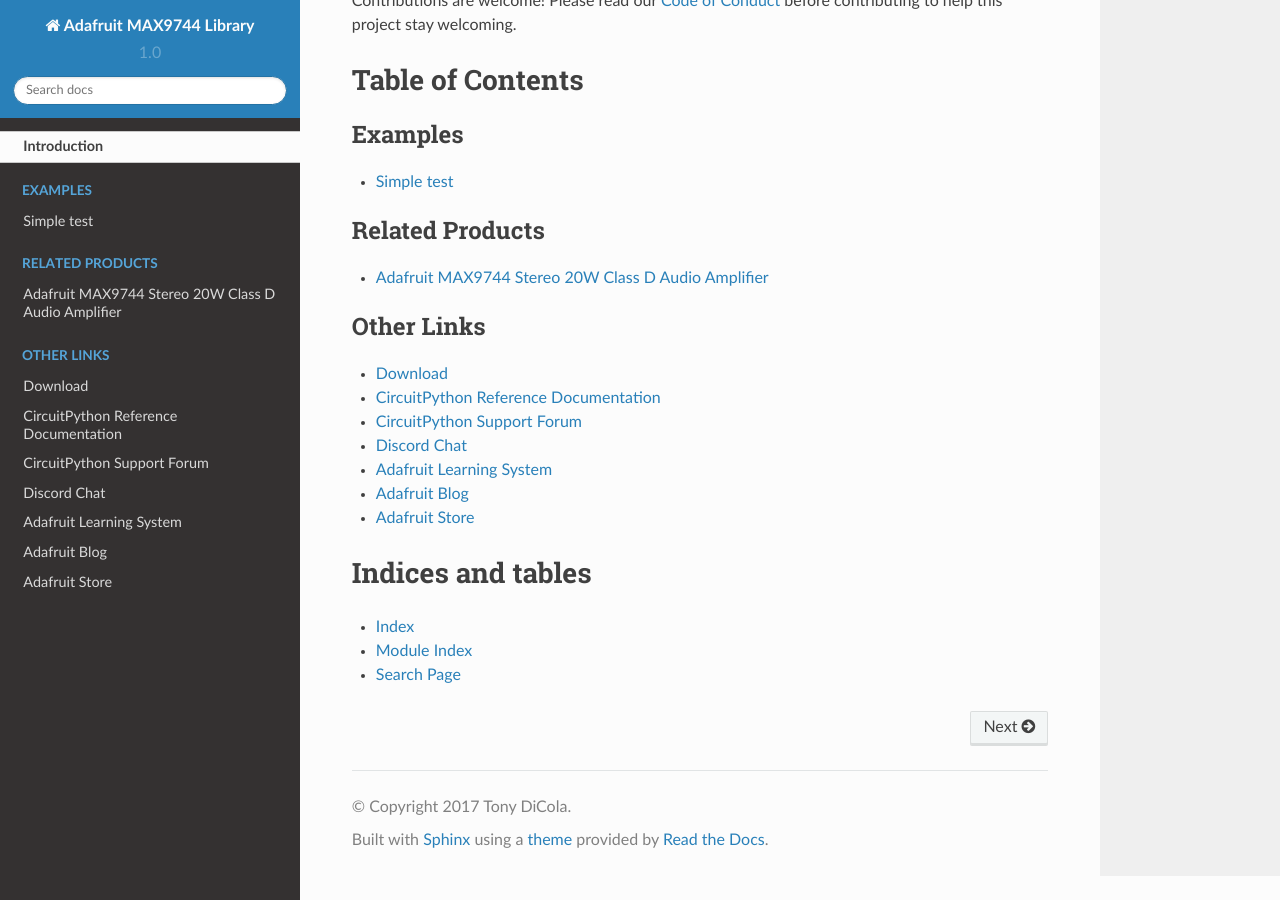
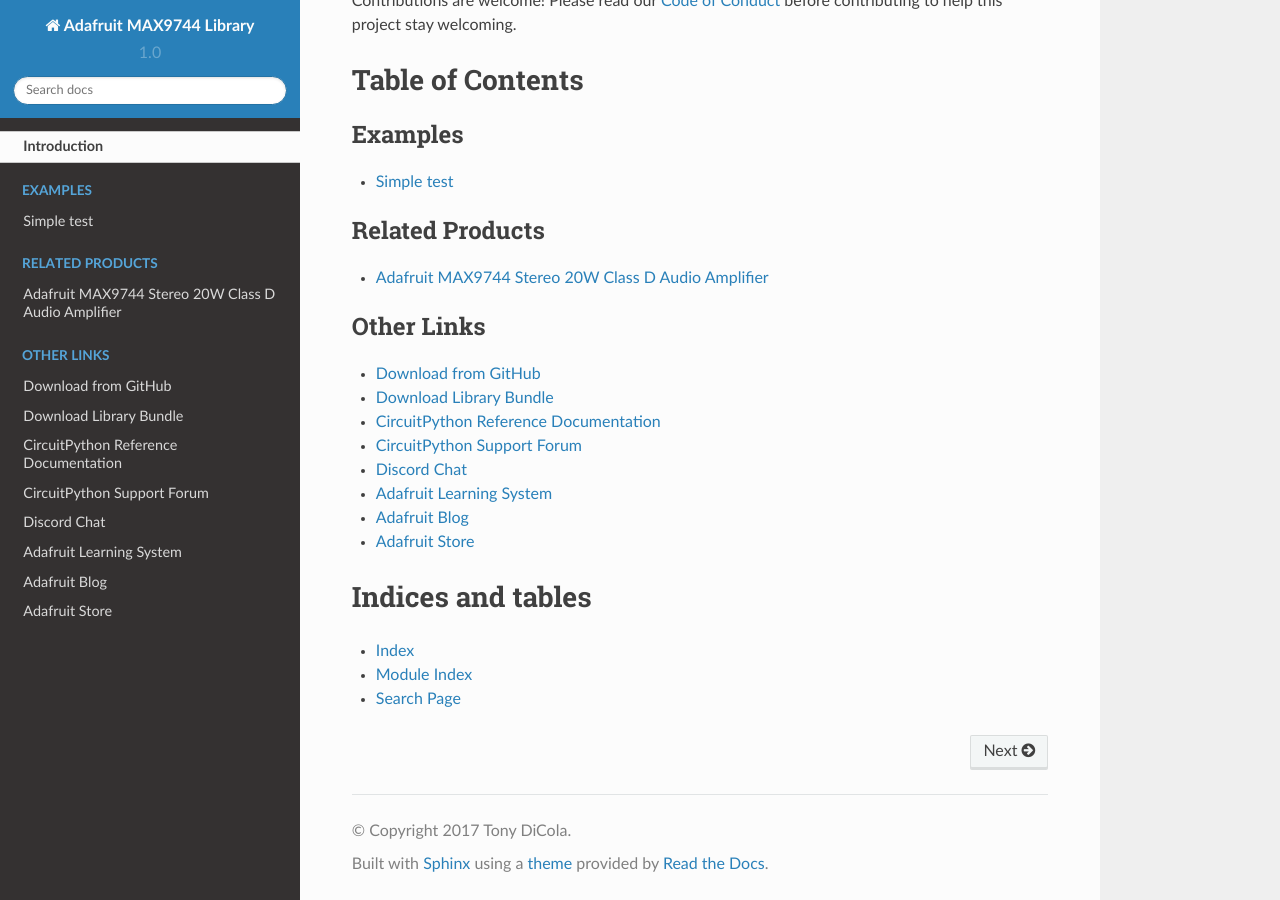
Before and after one commit to adafruit/Adafruit_CircuitPython_MAX9744, a Sphinx documentation site: the page built from docs/index.rst, in a window 1280 px wide and 900 px high, scrolled down 1299 px. Built offline with Sphinx 7.4.7 and the Read the Docs theme 2.0.0, drawn with Linux system fonts in a browser that asks for light colours.

Commit message:
Added cp.org link to index.rst

```diff
--- a/docs/index.rst
+++ b/docs/index.rst
@@ -31,7 +31,8 @@
 .. toctree::
     :caption: Other Links
 
-    Download <https://github.com/adafruit/Adafruit_CircuitPython_MAX9744/releases/latest>
+    Download from GitHub <https://github.com/adafruit/Adafruit_CircuitPython_MAX9744/releases/latest>
+    Download Library Bundle <https://circuitpython.org/libraries>
     CircuitPython Reference Documentation <https://docs.circuitpython.org>
     CircuitPython Support Forum <https://forums.adafruit.com/viewforum.php?f=60>
     Discord Chat <https://adafru.it/discord>
```
